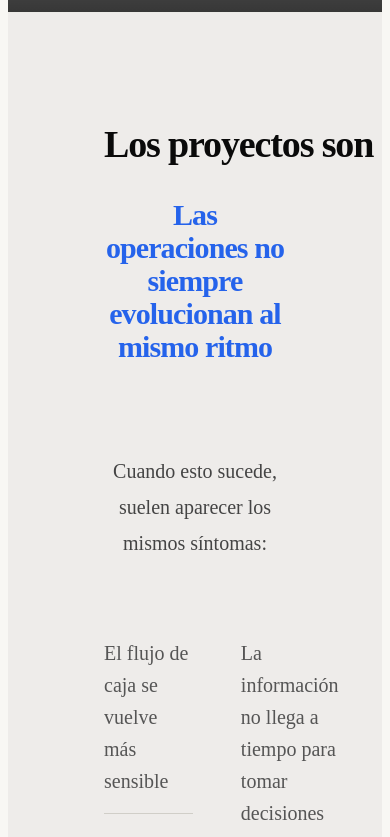
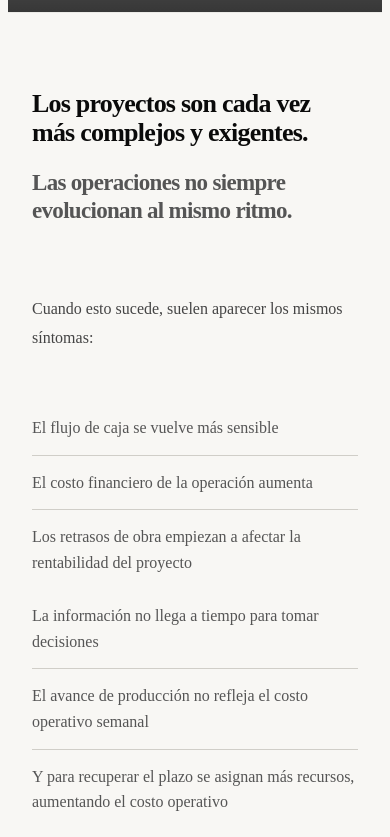
Before and after one commit to SebastianVillanueva/next-ingenieria, a Next.js app: page / in a window 390 px wide. Shown: the part 780-1617 px from the top of the page. Built offline with nearby package versions, Linux system fonts and the light colour scheme; grey boxes are pictures that could not be loaded; a web font is replaced by a local one.

Commit message:
Responsive móvil — Hero, Nav y Problem listos

```diff
--- a/components/Nav.tsx
+++ b/components/Nav.tsx
@@ -39,6 +39,8 @@ export default function Nav() {
 
   const textColor = dark ? "#F8F7F4" : "#0A0A0A";
   const borderColor = dark ? "rgba(248,247,244,0.6)" : "rgba(10,10,10,0.6)";
+  const pillBg = dark ? "rgba(10,10,10,0.35)" : "rgba(220,218,215,0.28)";
+  const pillBorder = dark ? "rgba(248,247,244,0.12)" : "rgba(180,180,180,0.25)";
 
   return (
     <header style={{
@@ -48,13 +50,31 @@ export default function Nav() {
     }}>
       <div style={{
         display: "flex", alignItems: "center", justifyContent: "space-between",
-        padding: isMobile ? "10px 20px" : "20px 48px",
+        padding: isMobile ? "10px 20px" : "10px 28px",
+        position: "relative",
       }}>
-        {isMobile ? (
-          <>
-            {/* Pill — desaparece con el botón */}
+
+        {/* Pill fondo desktop — siempre visible, más transparente */}
+        {!isMobile && (
           <div style={{
-              position: "absolute", top: "8px", left: "16px", right: "16px",
+            position: "absolute",
+            top: "6px", left: "16px", right: "16px",
+            height: "56px",
+            backgroundColor: pillBg,
+            backdropFilter: "blur(14px)",
+            WebkitBackdropFilter: "blur(14px)",
+            borderRadius: "14px",
+            border: `0.5px solid ${pillBorder}`,
+            zIndex: -1,
+            transition: "background-color 0.3s ease, border-color 0.3s ease",
+          }} />
+        )}
+
+        {/* Pill fondo móvil — desaparece con scroll */}
+        {isMobile && (
+          <div style={{
+            position: "absolute",
+            top: "8px", left: "16px", right: "16px",
             height: "44px",
             backgroundColor: "rgba(200,200,200,0.35)",
             backdropFilter: "blur(12px)",
@@ -66,7 +86,9 @@ export default function Nav() {
             transition: "opacity 0.5s ease",
             pointerEvents: scrolled ? "none" : "auto",
           }} />
-            {/* Botón CTA */}
+        )}
+
+        {isMobile ? (
           <div style={{
             overflow: "hidden",
             maxWidth: scrolled ? "0px" : "280px",
@@ -83,7 +105,6 @@ export default function Nav() {
               Evalúa tu sistema de producción
             </a>
           </div>
-          </>
         ) : (
           <nav style={{ display: "flex", alignItems: "center", gap: "32px" }}>
             {links.map((l) => (
@@ -99,13 +120,14 @@ export default function Nav() {
             ))}
           </nav>
         )}
+
         {/* Logo — siempre visible */}
         <a href="#hero" style={{ textDecoration: "none" }}>
           <Image
             src="/logo-next.png"
             alt="NEXT"
-            width={isMobile ? 44 : 72}
-            height={isMobile ? 40 : 66}
+            width={isMobile ? 44 : 56}
+            height={isMobile ? 40 : 52}
             style={{ objectFit: "contain", filter: dark ? "brightness(0) invert(1)" : "none", transition: "filter 0.3s ease" }}
           />
         </a>
--- a/components/Problem.tsx
+++ b/components/Problem.tsx
@@ -4,29 +4,22 @@ import { useEffect, useRef, useState } from "react";
 function FadeIn({ children, delay = 0, direction = "up" }: { children: React.ReactNode; delay?: number; direction?: "up" | "left" | "right" }) {
   const ref = useRef<HTMLDivElement>(null);
   const [visible, setVisible] = useState(false);
-
   useEffect(() => {
     const observer = new IntersectionObserver(
       ([entry]) => { if (entry.isIntersecting) setVisible(true); },
-      { threshold: 0.4 }
+      { threshold: 0.2 }
     );
     if (ref.current) observer.observe(ref.current);
     return () => observer.disconnect();
   }, []);
-
   const getTransform = () => {
     if (visible) return "translate(0, 0)";
     if (direction === "left") return "translate(-40px, 0)";
     if (direction === "right") return "translate(40px, 0)";
     return "translate(0, 28px)";
   };
-
   return (
-    <div ref={ref} style={{
-      opacity: visible ? 1 : 0,
-      transform: getTransform(),
-      transition: `opacity 0.8s ease ${delay}ms, transform 0.8s ease ${delay}ms`,
-    }}>
+    <div ref={ref} style={{ opacity: visible ? 1 : 0, transform: getTransform(), transition: `opacity 0.8s ease ${delay}ms, transform 0.8s ease ${delay}ms` }}>
       {children}
     </div>
   );
@@ -35,67 +28,67 @@ function FadeIn({ children, delay = 0, direction = "up" }: { children: React.Rea
 const symptoms1 = [
   "El flujo de caja se vuelve más sensible",
   "El costo financiero de la operación aumenta",
-  "El plazo empieza a convertirse en una fuente constante de presión",
+  "Los retrasos de obra empiezan a afectar la rentabilidad del proyecto",
 ];
-
 const symptoms2 = [
   "La información no llega a tiempo para tomar decisiones",
   "El avance de producción no refleja el costo operativo semanal",
-  "Y para recuperar el cronograma normalmente se asignan más recursos, más presión y más costo operativo",
+  "Y para recuperar el plazo se asignan más recursos, aumentando el costo operativo",
 ];
 
 export default function Problem() {
+  const [isMobile, setIsMobile] = useState(false);
+  useEffect(() => {
+    const check = () => setIsMobile(window.innerWidth < 768);
+    check();
+    window.addEventListener("resize", check);
+    return () => window.removeEventListener("resize", check);
+  }, []);
+
   return (
-    <section id="problem" style={{ backgroundColor: "#EEECEA", padding: "80px 96px 48px 96px", borderBottom: "0.5px solid #D0CEC8" }}>
-      <div style={{ maxWidth: "1100px", margin: "0 auto", display: "flex", flexDirection: "column", gap: "40px" }}>
+    <section id="problem" style={{ backgroundColor: "#F8F7F4", padding: isMobile ? "56px 24px 40px" : "80px 96px 48px 96px", borderBottom: "0.5px solid #D0CEC8" }}>
+      <div style={{ maxWidth: "1100px", margin: "0 auto", display: "flex", flexDirection: "column", gap: "32px" }}>
 
-        {/* Grupo 1 — H1 centrado */}
         <FadeIn delay={0}>
-          <h2 style={{ fontSize: "38px", fontWeight: 800, lineHeight: 1.1, letterSpacing: "-0.03em", color: "#0A0A0A", textAlign: "center", whiteSpace: "nowrap" }}>
-            Los proyectos son cada vez más complejos y exigentes
+          <h2 style={{ fontSize: isMobile ? "26px" : "38px", fontWeight: 800, lineHeight: 1.1, letterSpacing: "-0.03em", color: "#0A0A0A", textAlign: isMobile ? "left" : "center", whiteSpace: "normal" }}>
+            Los proyectos son cada vez más complejos y exigentes.
           </h2>
-          <p style={{ fontSize: "30px", fontWeight: 800, color: "#2563EB", textAlign: "center", marginTop: "16px", letterSpacing: "-0.03em", lineHeight: 1.1 }}>
-            Las operaciones no siempre evolucionan al mismo ritmo
+          <p style={{ fontSize: isMobile ? "23px" : "34px", fontWeight: 800, color: "#555555", textAlign: isMobile ? "left" : "center", marginTop: "12px", letterSpacing: "-0.03em", lineHeight: 1.2 }}>
+            Las operaciones no siempre evolucionan al mismo ritmo.
           </p>
         </FadeIn>
 
-        {/* Grupo 2 — Intro */}
         <FadeIn delay={0}>
-          <p style={{ fontSize: "20px", color: "#444444", lineHeight: 1.8, fontWeight: 500, textAlign: "center" }}>
+          <p style={{ fontSize: isMobile ? "16px" : "20px", color: "#444444", lineHeight: 1.8, fontWeight: 500, textAlign: isMobile ? "left" : "center" }}>
             Cuando esto sucede, suelen aparecer los mismos síntomas:
           </p>
         </FadeIn>
 
-        {/* Grupos 3 y 4 — 2 columnas */}
-        <div style={{ display: "grid", gridTemplateColumns: "1fr 1fr", gap: "48px" }}>
+        <div style={{ display: "grid", gridTemplateColumns: isMobile ? "1fr" : "1fr 1fr", gap: isMobile ? "0" : "48px" }}>
           <FadeIn delay={0} direction="left">
             <div style={{ display: "flex", flexDirection: "column" }}>
               {symptoms1.map((s, i) => (
-                <div key={i} style={{ padding: "16px 0", borderBottom: i < symptoms1.length - 1 ? "0.5px solid #D0CEC8" : "none" }}>
-                  <span style={{ fontSize: "20px", color: "#555555", lineHeight: 1.6 }}>{s}</span>
+                <div key={i} style={{ padding: "14px 0", borderBottom: i < symptoms1.length - 1 ? "0.5px solid #D0CEC8" : "none" }}>
+                  <span style={{ fontSize: isMobile ? "16px" : "20px", color: "#555555", lineHeight: 1.6 }}>{s}</span>
                 </div>
               ))}
             </div>
           </FadeIn>
-
-          <FadeIn delay={1400} direction="right">
+          <FadeIn delay={isMobile ? 0 : 1400} direction="right">
             <div style={{ display: "flex", flexDirection: "column" }}>
               {symptoms2.map((s, i) => (
-                <div key={i} style={{ padding: "16px 0", borderBottom: i < symptoms2.length - 1 ? "0.5px solid #D0CEC8" : "none" }}>
-                  <span style={{ fontSize: "20px", color: "#555555", lineHeight: 1.6 }}>{s}</span>
+                <div key={i} style={{ padding: "14px 0", borderBottom: i < symptoms2.length - 1 ? "0.5px solid #D0CEC8" : "none" }}>
+                  <span style={{ fontSize: isMobile ? "16px" : "20px", color: "#555555", lineHeight: 1.6 }}>{s}</span>
                 </div>
               ))}
             </div>
           </FadeIn>
         </div>
 
-        {/* Grupo 5 — Cierre */}
         <FadeIn delay={0}>
-          <div style={{ display: "flex", flexDirection: "column", gap: "20px", paddingTop: "20px", borderTop: "0.5px solid #C8C6C0", maxWidth: "800px", margin: "0 auto", textAlign: "center" }}>
-            <p style={{ fontSize: "30px", fontWeight: 700, color: "#0A0A0A", lineHeight: 1.7 }}>
+          <div style={{ paddingTop: "20px", borderTop: "0.5px solid #C8C6C0", maxWidth: "800px", margin: "0 auto", textAlign: isMobile ? "left" : "center" }}>
+            <p style={{ fontSize: isMobile ? "23px" : "34px", fontWeight: 700, color: "#0A0A0A", lineHeight: 1.5 }}>
               El problema empieza cuando la complejidad crece más rápido que la capacidad operativa de la organización
-            </p>
-            <p style={{ fontSize: "24px", color: "#0A0A0A", lineHeight: 1.7 }}>
             </p>
           </div>
         </FadeIn>
```
Lines whose indentation alone changed are shown as unchanged.
